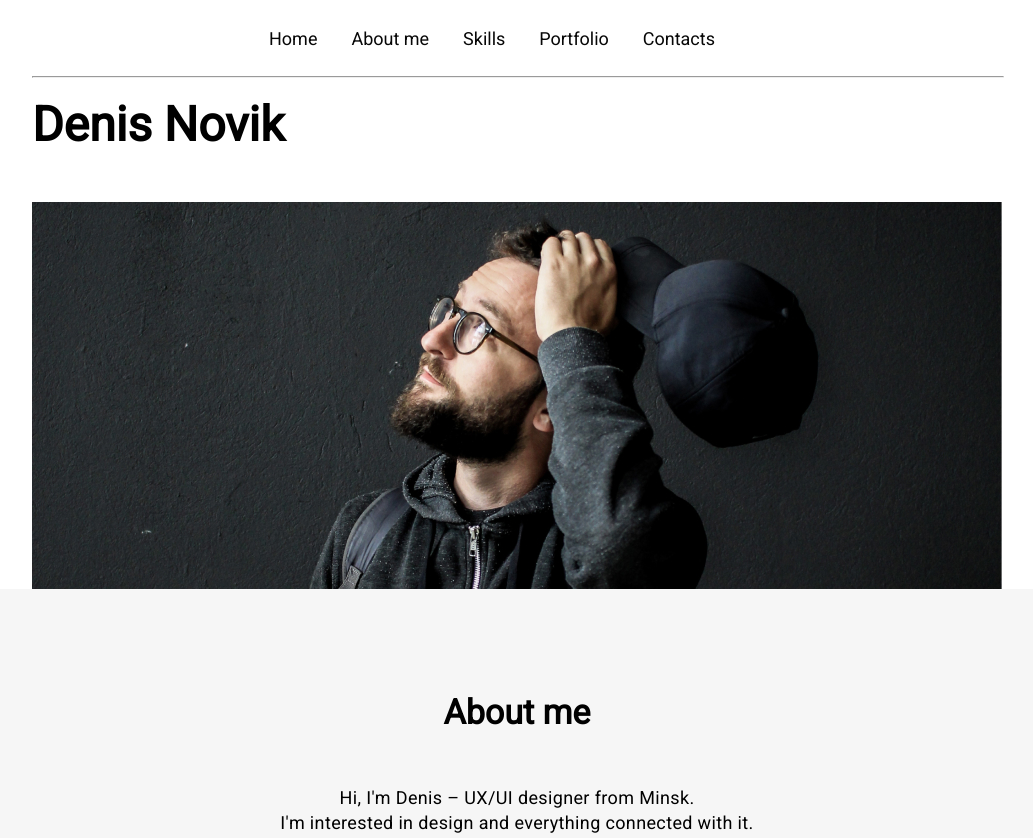
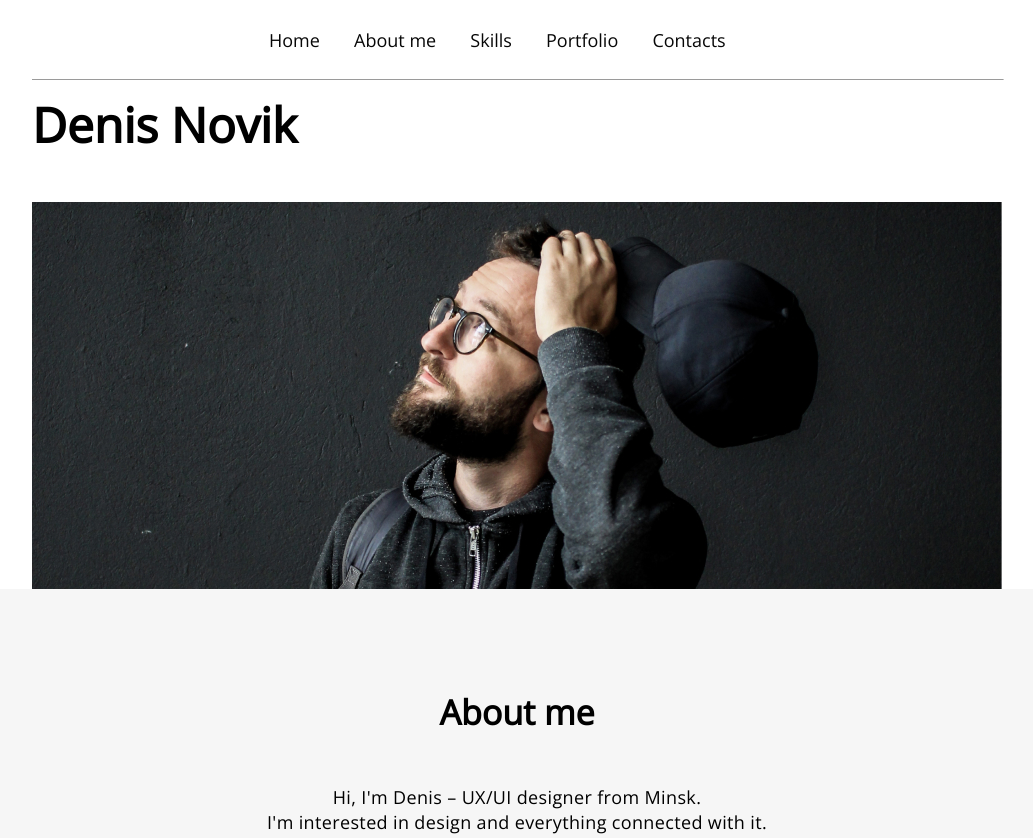
Before and after one commit to KostyaStrakhov/7-CSS, a plain HTML site: page index.html in a window 1280 px wide. Shown: the top 838 px of the page, without its empty margins (203-1236 px from the left). Drawn offline with nearby package versions, Linux system fonts and the light colour scheme.

Commit message:
Last commit

```diff
--- a/index.html
+++ b/index.html
@@ -6,9 +6,11 @@
     <meta http-equiv="X-UA-Compatible" content="IE=edge">
     <meta name="viewport" content="width=device-width, initial-scale=1.0">
     <title>Denis Novik</title>
+
     <link rel="preconnect" href="https://fonts.googleapis.com">
     <link rel="preconnect" href="https://fonts.gstatic.com" crossorigin>
-    <link href="https://fonts.googleapis.com/css2?family=Roboto&display=swap" rel="stylesheet">
+    <link href="https://fonts.googleapis.com/css2?family=Open+Sans&display=swap" rel="stylesheet">
+
     <link rel="stylesheet" href="styles.css">
 </head>
 
--- a/styles.css
+++ b/styles.css
@@ -4,7 +4,7 @@ padding: 0;
 }
 
 body{
-font-family: 'Roboto', sans-serif;
+font-family: 'Open Sans', sans-serif;
 background-color: #cec0c0;;
 }
 
```
